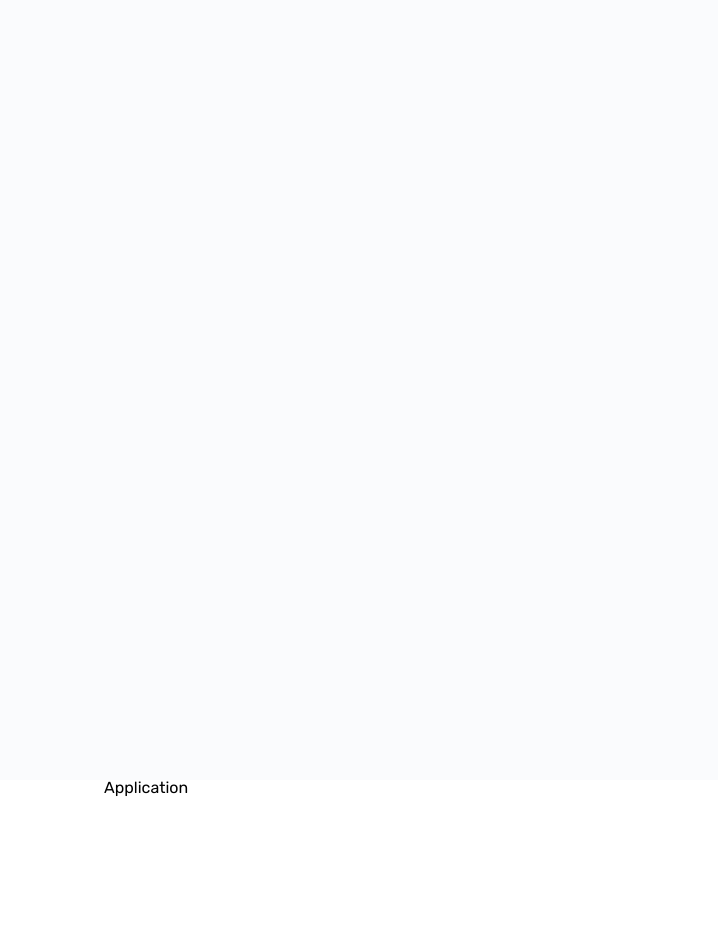
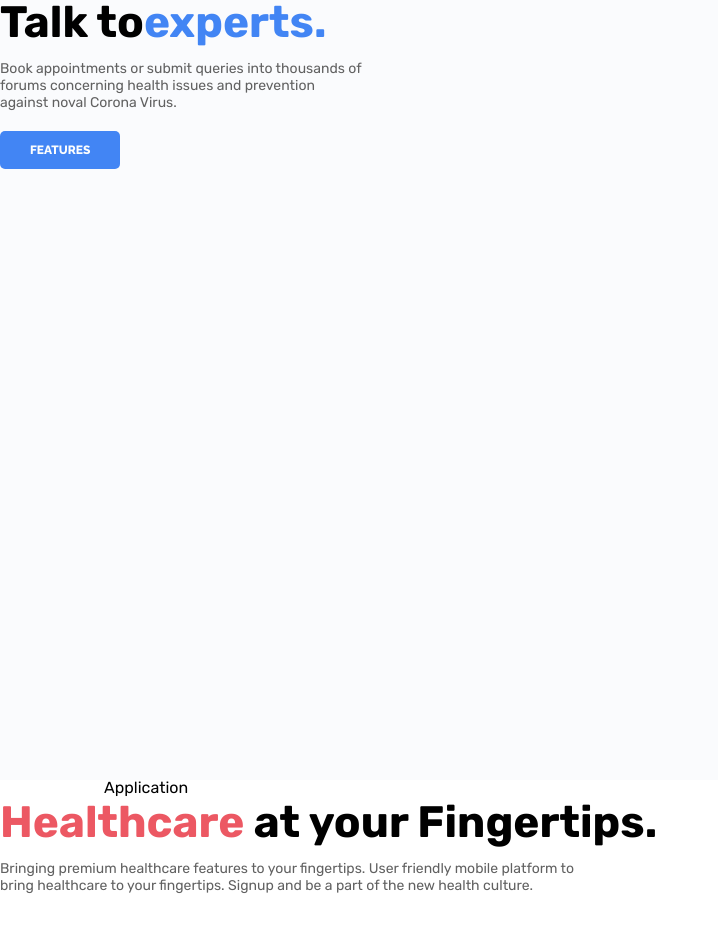
Before and after one commit to 0Ieg/GoCorona, a React (Create React App) app: page / in a window 1280 px wide. Shown: the part 1620-2552 px from the top of the page, without its empty margins (0-718 px from the left). Built offline with nearby package versions, Linux system fonts and the light colour scheme.

Commit message:
Refinement of common components

```diff
--- a/package.json
+++ b/package.json
@@ -11,7 +11,6 @@
     "react-redux": "^8.1.2",
     "react-router-dom": "^6.15.0",
     "react-scripts": "5.0.1",
-    "redux": "^4.2.1",
     "styled-components": "^6.0.7",
     "typescript": "^4.9.5"
   },
--- a/src/components/button.tsx
+++ b/src/components/button.tsx
@@ -30,7 +30,7 @@ export const Button:FC<{path:string, title:string, color:'red'|'blue'}> = (props
   const {path, title, color} = props
   return(
     <ButtonS className={color=='blue'?'color_blue':'color_red'}>
-      <NavLink to={path}>{title}</NavLink>
+      <NavLink to={path.toLowerCase()}>{title}</NavLink>
     </ButtonS>
   )
 }
--- a/src/components/information.tsx
+++ b/src/components/information.tsx
@@ -19,11 +19,13 @@ const InformationS = styled.section`
 }
 `
 
-export const Information:FC<{mainTitle:string, colorTitle:string, color:'red'|'blue', descript:string}> = (props) => {
-  const {mainTitle, colorTitle, color, descript} = props
+export const Information:FC<{leftTitle:string, rightTitle:string, leftColor?:'red'|'blue', rightColor?:'red'|'blue', descript:string}> = (props) => {
+  const {leftTitle, rightTitle, leftColor, rightColor, descript} = props
   return (
     <InformationS>
-      <div className="title">{mainTitle}<span className={color==='red'?'redword':'blueword'}>{colorTitle}</span></div>
+      <div className="title">
+        <span className={leftColor?leftColor==='red'?'leftTitle redword':'leftTitle blueword':'leftTitle'}>{leftTitle}</span><span className={rightColor?rightColor==='red'?'rightTitle redword':'rightTitle blueword':'rightTitle'}>{rightTitle}</span>
+      </div>
       <div className="description">{descript}</div>
     </InformationS>
   )
--- a/src/components/main/application.tsx
+++ b/src/components/main/application.tsx
@@ -1,14 +1,22 @@
 import { FC } from 'react'
 import { Link } from 'react-router-dom';
 import styled from "styled-components";
+import { Information } from '../information';
 
 const ApplicationS = styled.section`
 height: 100dvh;
+.information{
+  .title{}
+  .description{max-width: 600px;}
+}
 `
 export const Application:FC = ()=>{
 return(
   <ApplicationS>
     <div className="__container">Application</div>
+    <div className="information">
+      <Information leftTitle='Healthcare' rightTitle=' at your Fingertips.' leftColor='red' descript='Bringing premium healthcare features to your fingertips. User friendly mobile platform to bring healthcare to your fingertips. Signup and be a part of the new health culture.'/>
+    </div>
   </ApplicationS>
 )
 }
--- a/src/components/main/experts.tsx
+++ b/src/components/main/experts.tsx
@@ -2,15 +2,26 @@ import { FC } from 'react'
 import { Link } from 'react-router-dom';
 import styled from "styled-components";
 import { Button } from '../button';
+import { Information } from '../information';
 
 const ExpertsS = styled.section`
 height: 100dvh;
 background-color: var(--color-background);
+.information{
+  .title{}
+  .description{max-width: 363px;}
+}
 `
 export const Experts:FC = ()=>{
 return(
   <ExpertsS>
     <div className="__container">Experts</div>
+    <div className="statistics"></div>
+    <div className="video"></div>
+    <div className="information">
+      <Information leftTitle='Talk to' rightTitle='experts.' rightColor='blue' descript='Book appointments or submit queries into thousands of forums concerning health issues and prevention against noval Corona Virus.'/>
+      <Button title='Features' path='Features' color='blue'/>
+    </div>
   </ExpertsS>
 )
 }
--- a/src/components/main/family.tsx
+++ b/src/components/main/family.tsx
@@ -90,7 +90,7 @@ export const Family: FC = () => {
       <img src={doctor} className="doctor" />
       <div className="__container">
         <div className="information">
-          <Information mainTitle='Take care of yours family’s ' colorTitle='health.' color='blue' descript='All in one destination for COVID-19 health queries. Consult 10,000+ health workers about your concerns.'/>
+          <Information leftTitle='Take care of yours family’s ' rightTitle='health.' rightColor='blue' descript='All in one destination for COVID-19 health queries. Consult 10,000+ health workers about your concerns.'/>
           <Button path='getstarted' title='get started' color='red' />
         </div>
         <button className='video'>
--- a/src/components/main/staySafe.tsx
+++ b/src/components/main/staySafe.tsx
@@ -25,7 +25,7 @@ return(
     <div className="__container">
       <div className="screen"></div>
       <div className="information">
-        <Information mainTitle={mainTitle} colorTitle={colorTitle} color='red' descript={descript}/>
+        <Information leftTitle={mainTitle} rightTitle={colorTitle} rightColor='red' descript={descript}/>
         <Button path='features' color='red' title='features'/>
       </div>
     </div>
```
Also changed, not shown: 1 other file (tests, documents, lock files or other folders).
